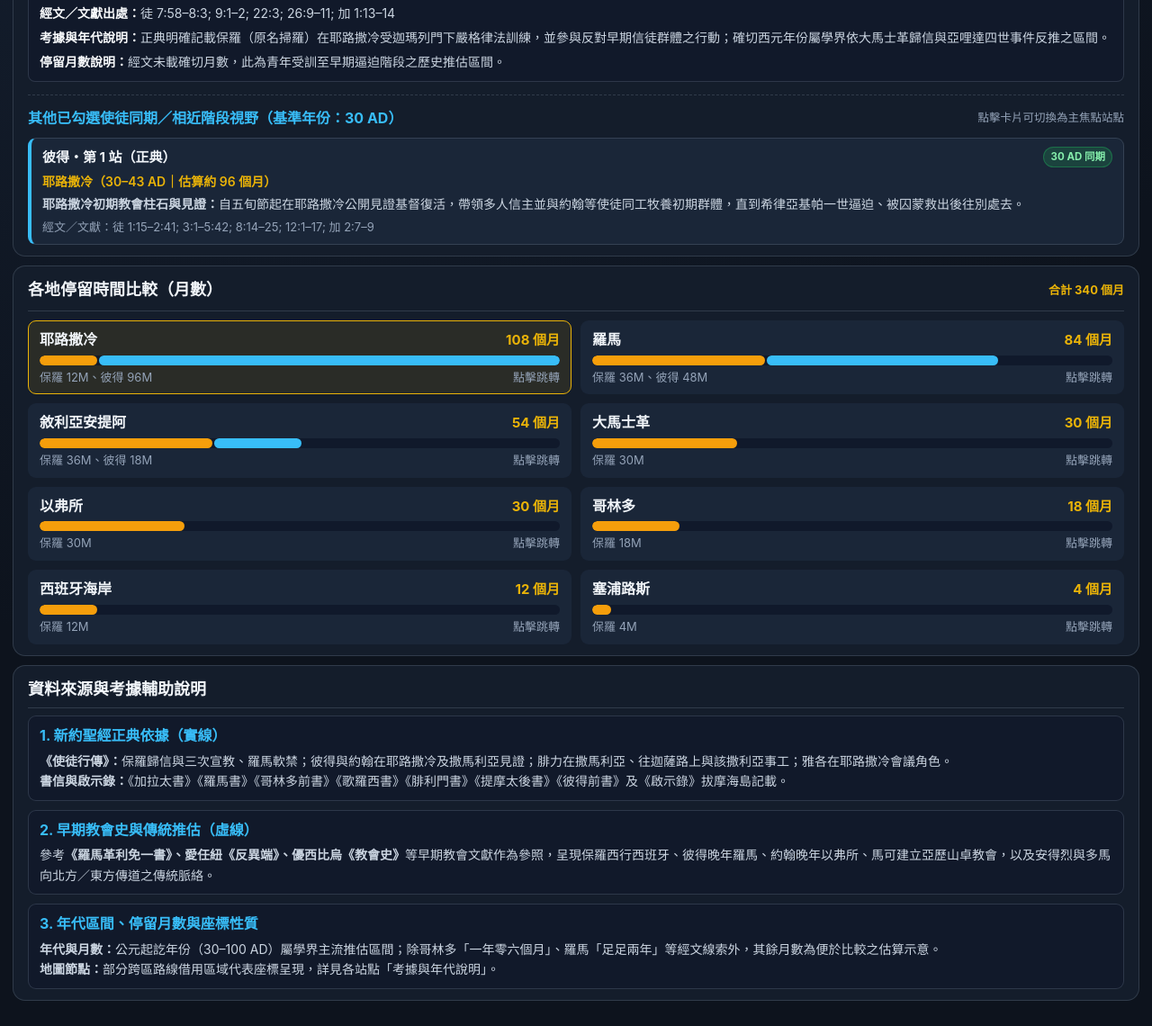
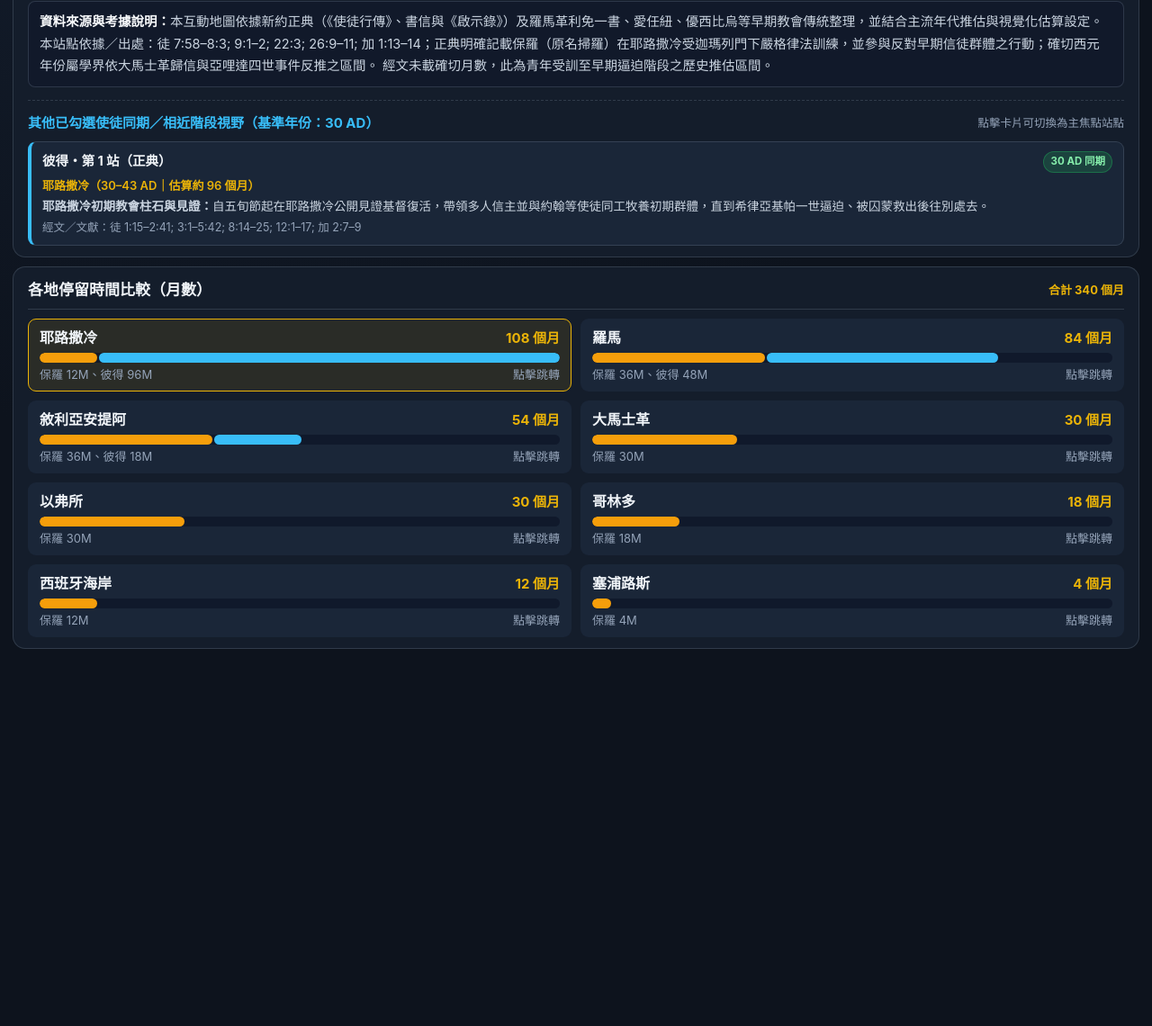
Before and after one commit to davihuan2/apostles-map, a plain HTML site: page index.html in a window 1280 px wide. Shown: the part 771-1911 px from the top of the page at 90% size. After the commit the page ends 1520 px from the top, so only its background shows below. Drawn offline with Linux system fonts and the light colour scheme.

Commit message:
Add files via upload

```diff
--- a/index.html
+++ b/index.html
@@ -21,13 +21,6 @@
       --radius-md: 10px;
       --radius-lg: 14px;
       --font-sans: "PingFang TC", "Microsoft JhengHei", "Noto Sans TC", -apple-system, BlinkMacSystemFont, sans-serif;
-
-      /* 統一全站桌機與手機一致的字級階層 */
-      --fs-h2: 18px;
-      --fs-h3: 16px;
-      --fs-body: 15px;
-      --fs-sub: 14px;
-      --fs-caption: 13px;
     }
 
     * {
@@ -42,11 +35,9 @@
       background: var(--bg-app);
       color: var(--text-primary);
       font-family: var(--font-sans);
-      font-size: var(--fs-body);
-      line-height: 1.6;
+      font-size: 16px;
+      line-height: 1.55;
       -webkit-font-smoothing: antialiased;
-      -webkit-text-size-adjust: 100%;
-      text-size-adjust: 100%;
       overflow-x: hidden;
     }
 
@@ -389,7 +380,7 @@
     }
 
     .panel-title {
-      font-size: var(--fs-h2);
+      font-size: 17px;
       font-weight: 700;
       color: var(--text-primary);
     }
@@ -423,8 +414,8 @@
     }
 
     .narrative-body {
-      font-size: var(--fs-body);
-      line-height: 1.65;
+      font-size: 17px;
+      line-height: 1.7;
       color: var(--text-secondary);
     }
 
@@ -442,7 +433,7 @@
       gap: 5px;
       padding: 3px 10px;
       border-radius: 6px;
-      font-size: var(--fs-caption);
+      font-size: 14px;
       font-weight: 700;
       background: rgba(56, 189, 248, 0.14);
       color: #7dd3fc;
@@ -462,7 +453,7 @@
     }
 
     .narrative-heading {
-      font-size: var(--fs-h2);
+      font-size: 19px;
       font-weight: 700;
       color: #ffffff;
       margin-bottom: 6px;
@@ -476,7 +467,7 @@
     }
 
     .concurrent-title {
-      font-size: var(--fs-h3);
+      font-size: 15px;
       font-weight: 700;
       color: var(--accent-cyan);
       margin-bottom: 8px;
@@ -518,7 +509,7 @@
       align-items: center;
       justify-content: space-between;
       gap: 6px;
-      font-size: var(--fs-body);
+      font-size: 14.5px;
       font-weight: 700;
       color: var(--text-primary);
       margin-bottom: 3px;
@@ -545,16 +536,16 @@
     }
 
     .concurrent-sub {
-      font-size: var(--fs-sub);
+      font-size: 13px;
       color: var(--accent-gold);
       font-weight: 600;
       margin-bottom: 3px;
     }
 
     .concurrent-desc {
-      font-size: var(--fs-sub);
+      font-size: 13.5px;
       color: var(--text-secondary);
-      line-height: 1.55;
+      line-height: 1.48;
     }
 
     /* 5. 各地停留時間比較（月數） */
@@ -596,14 +587,14 @@
       display: flex;
       align-items: center;
       justify-content: space-between;
-      font-size: var(--fs-h3);
+      font-size: 16px;
       font-weight: 700;
       color: var(--text-primary);
       margin-bottom: 4px;
     }
 
     .duration-val {
-      font-size: var(--fs-body);
+      font-size: 15px;
       color: var(--accent-gold);
       white-space: nowrap;
     }
@@ -626,7 +617,7 @@
 
     .bar-caption {
       margin-top: 3px;
-      font-size: var(--fs-caption);
+      font-size: 13px;
       color: var(--text-muted);
       display: flex;
       justify-content: space-between;
@@ -678,59 +669,6 @@
       user-select: none;
     }
 
-
-    /* 6. 網頁最下方考據與資料來源輔助說明 */
-    .reference-footer {
-      background: var(--bg-panel);
-      border: 1px solid var(--border-subtle);
-      border-radius: var(--radius-lg);
-      padding: 12px 16px;
-      font-size: var(--fs-sub);
-      line-height: 1.6;
-      color: var(--text-secondary);
-    }
-
-    .reference-footer-title {
-      font-size: var(--fs-h2);
-      font-weight: 700;
-      color: var(--text-primary);
-      margin-bottom: 8px;
-      padding-bottom: 6px;
-      border-bottom: 1px solid var(--border-subtle);
-    }
-
-    .reference-grid {
-      display: grid;
-      grid-template-columns: 1fr;
-      gap: 10px;
-    }
-
-    .reference-card {
-      background: rgba(15, 23, 42, 0.55);
-      border: 1px solid var(--border-subtle);
-      border-radius: 9px;
-      padding: 9px 12px;
-    }
-
-    .reference-card h4 {
-      font-size: var(--fs-h3);
-      font-weight: 700;
-      color: var(--accent-cyan);
-      margin-bottom: 4px;
-    }
-
-    .reference-card p {
-      font-size: var(--fs-sub);
-      color: var(--text-secondary);
-      line-height: 1.6;
-    }
-
-    @media (max-width: 860px) {
-      .reference-grid {
-        grid-template-columns: 1fr;
-      }
-    }
-
     /* 手機版調整（<= 860px）：來源篩選與縮放放在同一行，移除地圖圖例 */
     @media (max-width: 860px) {
       .app-shell {
@@ -765,9 +703,9 @@
       }
 
       .source-btn {
-        padding: 3px 7px;
-        font-size: 12.5px;
-        min-height: 28px;
+        padding: 3px 5px;
+        font-size: 11px;
+        min-height: 26px;
       }
 
       .map-controls-inline {
@@ -915,24 +853,6 @@
       </div>
       <div class="duration-list" id="duration-list"></div>
     </aside>
-    <!-- 6. 網頁最下方資料來源與考據輔助說明 -->
-    <footer class="reference-footer" aria-label="資料來源與考據輔助說明">
-      <div class="reference-footer-title">資料來源與考據輔助說明</div>
-      <div class="reference-grid">
-        <div class="reference-card">
-          <h4>1. 新約聖經正典依據（實線）</h4>
-          <p><strong>《使徒行傳》：</strong>保羅歸信與三次宣教、羅馬軟禁；彼得與約翰在耶路撒冷及撒馬利亞見證；腓力在撒馬利亞、往迦薩路上與該撒利亞事工；雅各在耶路撒冷會議角色。<br><strong>書信與啟示錄：</strong>《加拉太書》《羅馬書》《哥林多前書》《歌羅西書》《腓利門書》《提摩太後書》《彼得前書》及《啟示錄》拔摩海島記載。</p>
-        </div>
-        <div class="reference-card">
-          <h4>2. 早期教會史與傳統推估（虛線）</h4>
-          <p>參考<strong>《羅馬革利免一書》、愛任紐《反異端》、優西比烏《教會史》</strong>等早期教會文獻作為參照，呈現保羅西行西班牙、彼得晚年羅馬、約翰晚年以弗所、馬可建立亞歷山卓教會，以及安得烈與多馬向北方／東方傳道之傳統脈絡。</p>
-        </div>
-        <div class="reference-card">
-          <h4>3. 年代區間、停留月數與座標性質</h4>
-          <p><strong>年代與月數：</strong>公元起訖年份（30–100 AD）屬學界主流推估區間；除哥林多「一年零六個月」、羅馬「足足兩年」等經文線索外，其餘月數為便於比較之估算示意。<br><strong>地圖節點：</strong>部分跨區路線借用區域代表座標呈現，詳見各站點「考據與年代說明」。</p>
-        </div>
-      </div>
-    </footer>
   </div>
 
   <script>
@@ -1673,7 +1593,7 @@
               </div>
               <div class="concurrent-sub">${oCity ? oCity.name : ""}（${oStop.start}–${oStop.end} AD｜估算約 ${oStop.months} 個月）</div>
               <div class="concurrent-desc"><strong>${oStop.title}：</strong>${oStop.desc}</div>
-              <div class="concurrent-desc" style="margin-top:4px; font-size:var(--fs-caption); color:var(--text-muted);">經文／文獻：${oStop.ref}</div>
+              <div class="concurrent-desc" style="margin-top:4px; font-size:12.5px; color:var(--text-muted);">經文／文獻：${oStop.ref}</div>
             </div>
           `;
         }).join("");
@@ -1700,10 +1620,8 @@
         </div>
         <div class="narrative-heading">${stop.title}</div>
         <p>${stop.desc}</p>
-        <div style="margin-top:10px; padding:10px 12px; border-radius:8px; background:rgba(15,23,42,0.55); border:1px solid var(--border-subtle); font-size:var(--fs-sub); color:var(--text-secondary);">
-          <div style="margin-bottom:4px;"><strong style="color:#f8fafc;">經文／文獻出處：</strong>${stop.ref}</div>
-          <div style="margin-bottom:4px;"><strong style="color:#f8fafc;">考據與年代說明：</strong>${stop.basisNote || ""}</div>
-          <div><strong style="color:#f8fafc;">停留月數說明：</strong>${stop.durationBasis || ""}</div>
+        <div style="margin-top:10px; padding:10px 12px; border-radius:8px; background:rgba(15,23,42,0.55); border:1px solid var(--border-subtle); font-size:14.5px; color:var(--text-secondary);">
+          <div><strong style="color:#f8fafc;">資料來源與考據說明：</strong>本互動地圖依據新約正典（《使徒行傳》、書信與《啟示錄》）及羅馬革利免一書、愛任紐、優西比烏等早期教會傳統整理，並結合主流年代推估與視覺化估算設定。本站點依據／出處：${stop.ref}；${stop.basisNote || ""} ${stop.durationBasis || ""}</div>
         </div>
         ${concurrentHtml}
       `;
```
